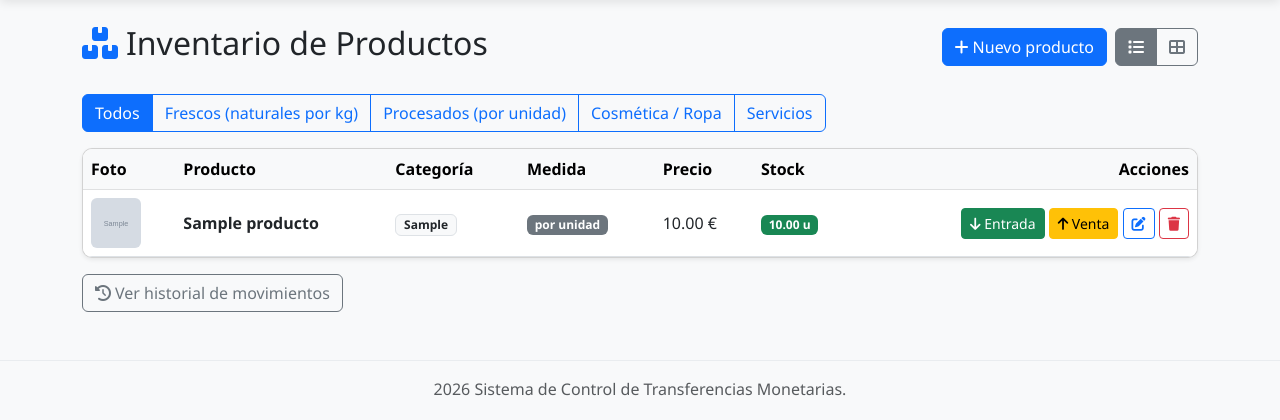
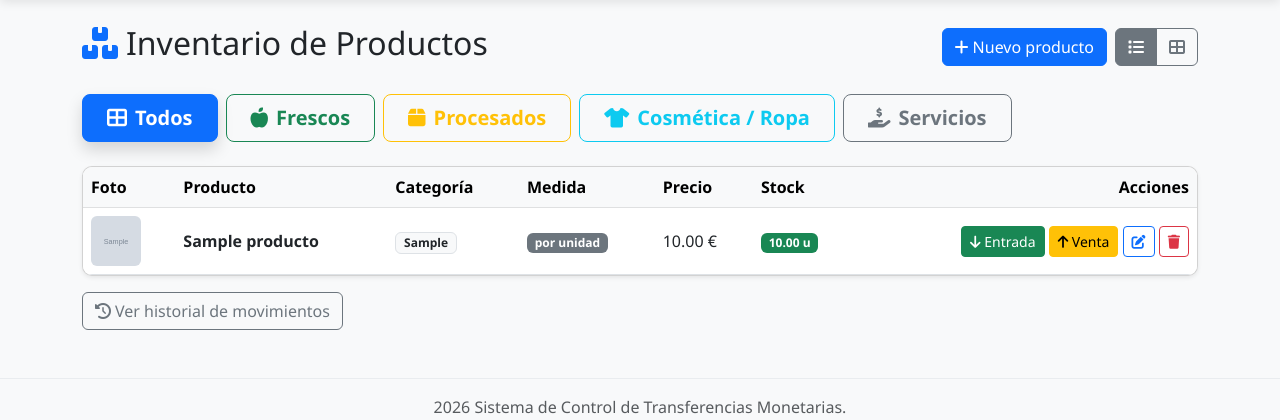
Before and after one commit to wd0617/Sistema_Control_Transferencias_Railway, a Flask app: page /productos/ in a window 1280 px wide. Shown: the part 80-500 px from the top of the page. Run offline with Flask 3, Linux system fonts and the light colour scheme; a user stored in the database is signed in; tables that the repository leaves empty hold one stand-in row (values such as "Sample post"); grey boxes marked "Sample" are stand-in pictures.

Commit message:
Mejorar visibilidad de filtros de categoria con iconos y colores

```diff
--- a/app/templates/productos/lista.html
+++ b/app/templates/productos/lista.html
@@ -23,16 +23,28 @@
         </div>
 
         <!-- Filtros por categoría -->
-        <div class="mb-3">
-            <div class="btn-group flex-wrap" role="group">
-                <a href="{{ url_for('productos.lista', vista=vista) }}" class="btn btn-outline-primary {% if not categoria_activa %}active{% endif %}">
-                    Todos
+        <div class="mb-4">
+            <div class="d-flex flex-wrap gap-2">
+                <a href="{{ url_for('productos.lista', vista=vista) }}"
+                   class="btn btn-lg fw-bold px-4 {% if not categoria_activa %}btn-primary shadow{% else %}btn-outline-primary{% endif %}">
+                    <i class="fas fa-th-large me-2"></i>Todos
                 </a>
-                {% for val, label in categorias %}
-                <a href="{{ url_for('productos.lista', categoria=val, vista=vista) }}" class="btn btn-outline-primary {% if categoria_activa == val %}active{% endif %}">
-                    {{ label }}
+                <a href="{{ url_for('productos.lista', categoria='frescos', vista=vista) }}"
+                   class="btn btn-lg fw-bold px-4 {% if categoria_activa == 'frescos' %}btn-success shadow{% else %}btn-outline-success{% endif %}">
+                    <i class="fas fa-apple-alt me-2"></i>Frescos
                 </a>
-                {% endfor %}
+                <a href="{{ url_for('productos.lista', categoria='procesados', vista=vista) }}"
+                   class="btn btn-lg fw-bold px-4 {% if categoria_activa == 'procesados' %}btn-warning shadow{% else %}btn-outline-warning{% endif %}">
+                    <i class="fas fa-box me-2"></i>Procesados
+                </a>
+                <a href="{{ url_for('productos.lista', categoria='cosmetica_ropa', vista=vista) }}"
+                   class="btn btn-lg fw-bold px-4 {% if categoria_activa == 'cosmetica_ropa' %}btn-info shadow{% else %}btn-outline-info{% endif %}">
+                    <i class="fas fa-tshirt me-2"></i>Cosmética / Ropa
+                </a>
+                <a href="{{ url_for('productos.lista', categoria='servicios', vista=vista) }}"
+                   class="btn btn-lg fw-bold px-4 {% if categoria_activa == 'servicios' %}btn-secondary shadow{% else %}btn-outline-secondary{% endif %}">
+                    <i class="fas fa-hand-holding-usd me-2"></i>Servicios
+                </a>
             </div>
         </div>
 
```
